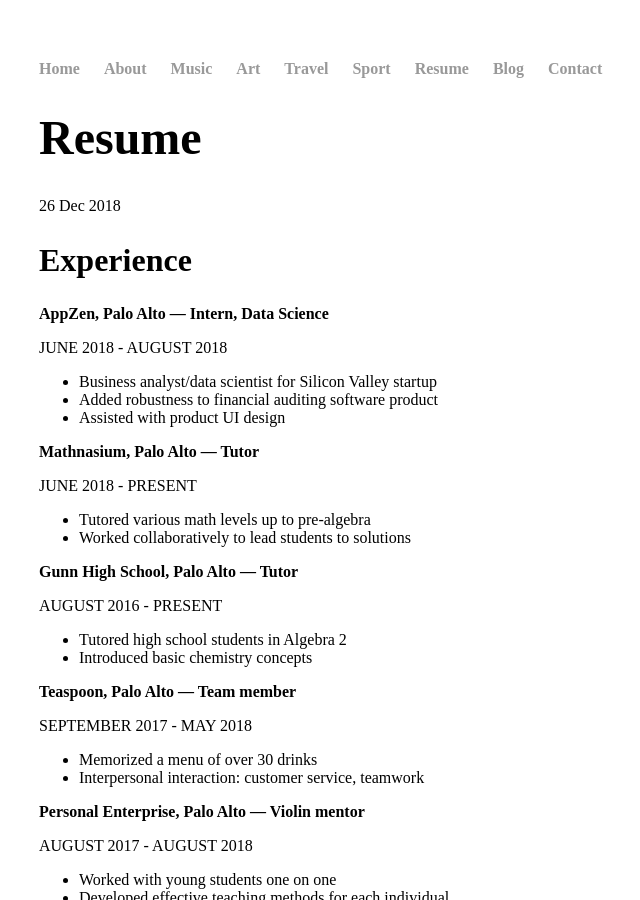
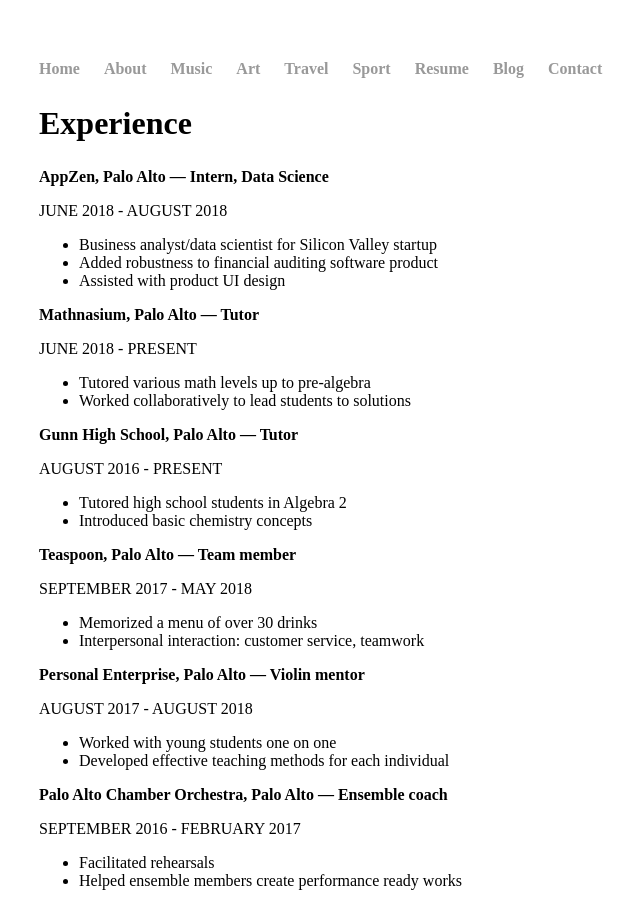
Before and after one commit to nicholaschiang/sophiachiang.com, a Jekyll site: the page built from resume/index.md, in a window 1280 px wide and 900 px high. Shown: the whole window, without its empty margins (153-793 px from the left). Built offline with Jekyll 4.4.1, drawn with Linux system fonts in a browser that asks for light colours.

Commit message:
Change resume layout from post to default

```diff
--- a/resume/index.md
+++ b/resume/index.md
@@ -1,7 +1,6 @@
 ---
-layout: post
+layout: default
 title: Resume
-date: 2018-12-26
 ---
 ## Experience
 ### AppZen, Palo Alto — Intern, Data Science
```
